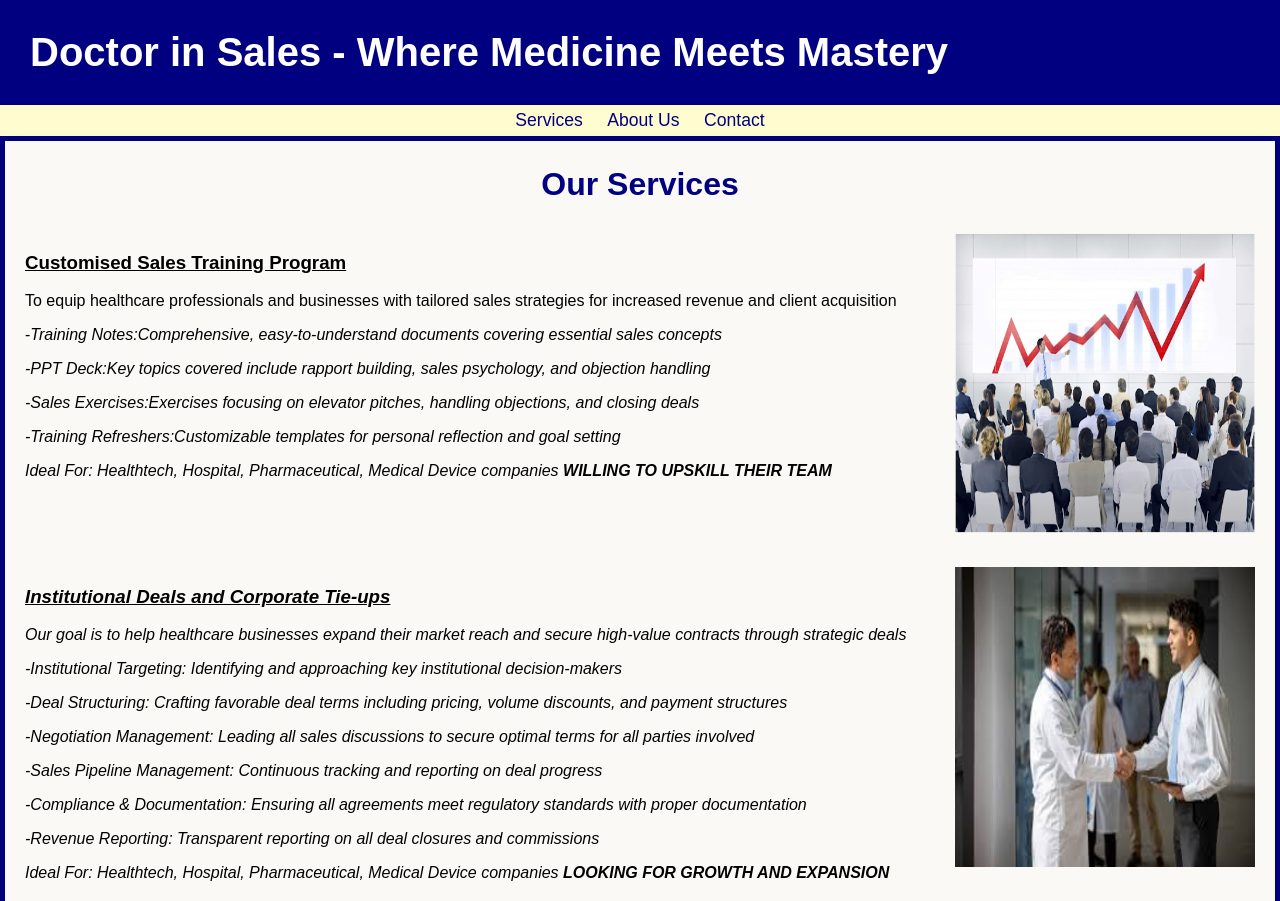
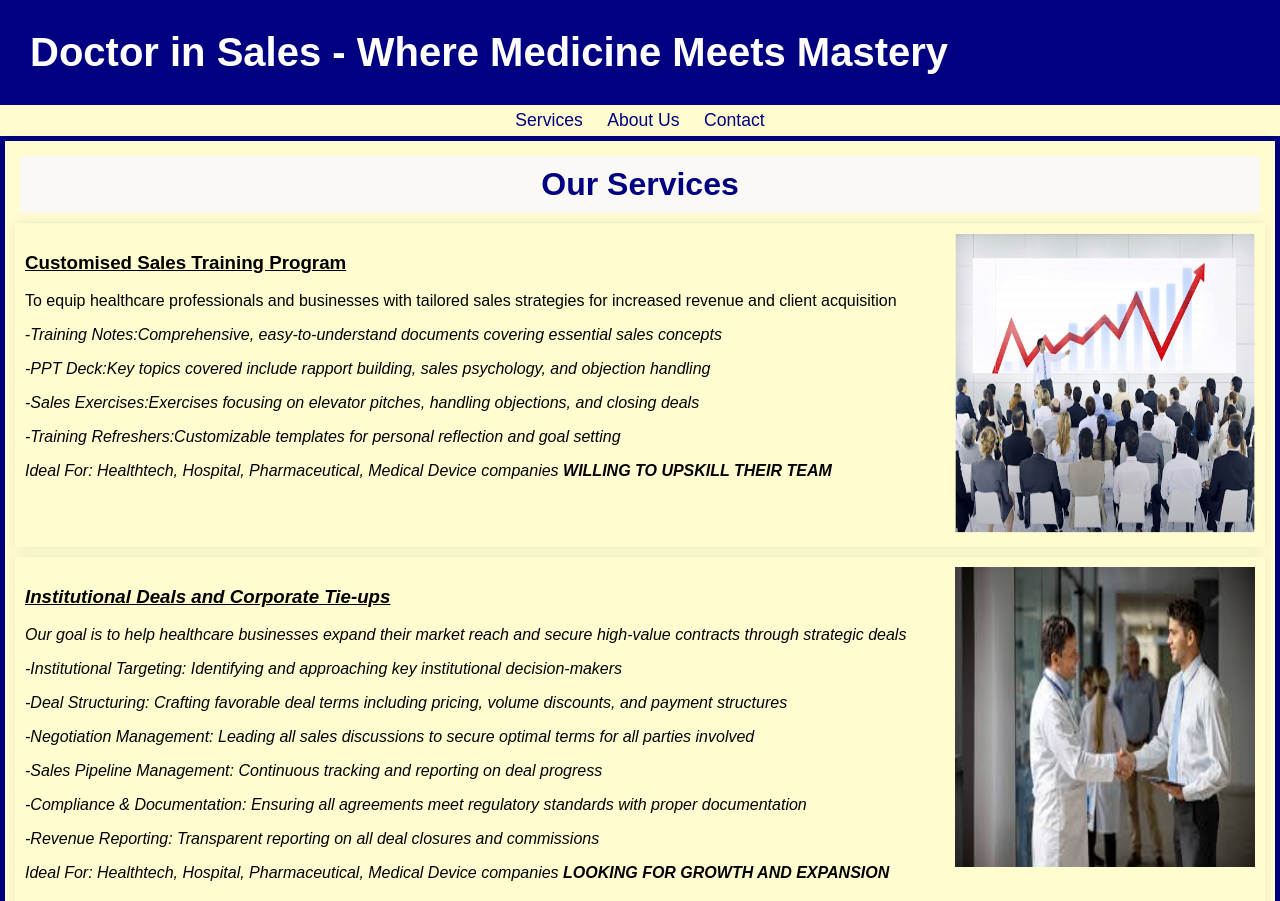
Before and after one commit to drkaransales/Doctor_In_Sales, a plain HTML site: page index.html in a window 1280 px wide. Shown: the top 901 px of the page. Drawn offline with Linux system fonts and the light colour scheme.

Commit message:
Update index.html

```diff
--- a/index.html
+++ b/index.html
@@ -49,7 +49,7 @@
             padding: 10px;
             background-color: #FFFDD0;
             margin: 5px ;
-            background-color: #FAF9F6;
+            background-color: #FFFDD0;
             box-shadow: 0 0 10px rgba(0, 0, 0, 0.1);
         }
 
@@ -70,7 +70,7 @@
             display: flex;
             justify-content: space-between;
             padding: 10px;
-            background-color: #FFFDD0
+            background-color: #FFFDD0;
             box-shadow: 0 0 10px rgba(0, 0, 0, 0.1);
             animation: fadeIn 2s ease-out 0.5s;
         }
@@ -89,7 +89,7 @@
             background-color: #000080;
             color: white;
             padding: 10px;
-            background-color: #FFFDD0
+            background-color: #FFFDD0;
             text-align: center;
         }
 
```
